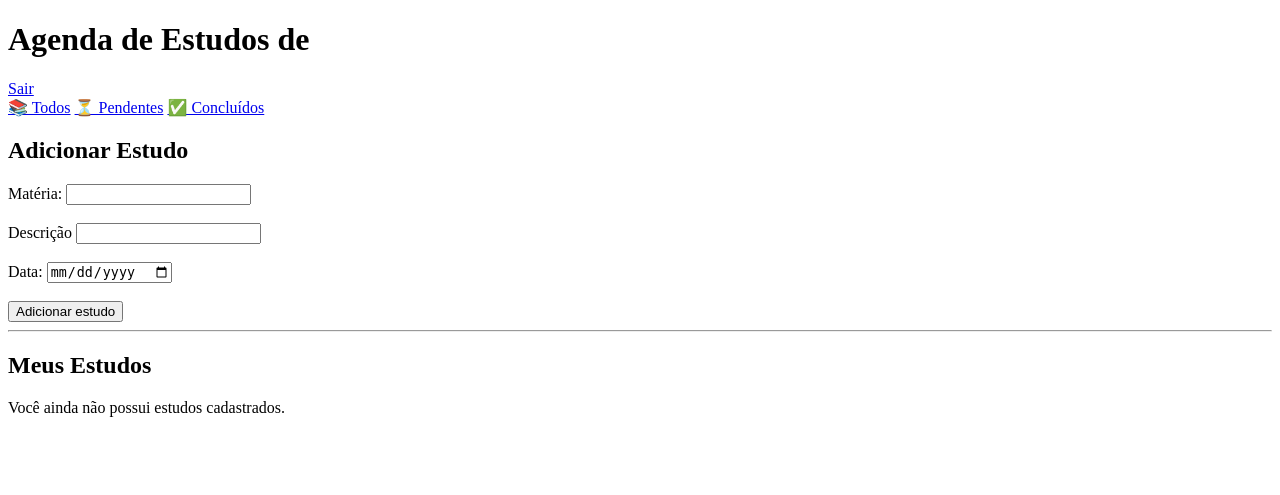
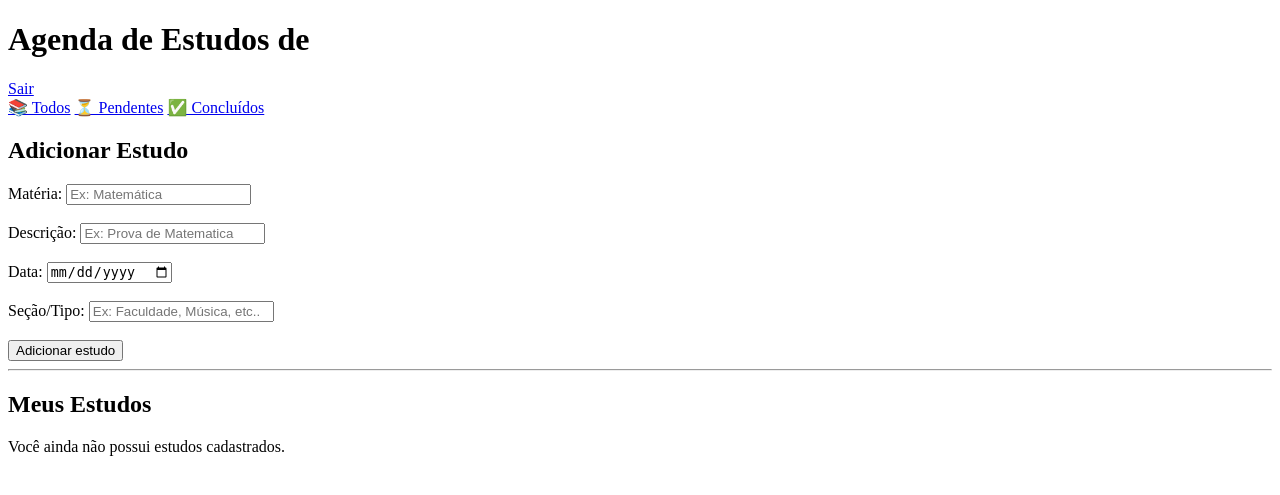
Before and after one commit to LaSouza389/Trabalho-de-Gerenciamento-de-Estudos, a Flask app: page /agenda in a window 1280 px wide. Shown: the top 495 px of the page. Run offline with Flask 3, Linux system fonts and the light colour scheme; the visitor is signed in with stand-in values (Sample User, id 1).

Commit message:
Adiciona secoes aos estudos

```diff
--- a/agenda-estudos/Static/js/style.css
+++ b/agenda-estudos/Static/js/style.css
@@ -0,0 +1,4 @@
+input {
+    width: 220px;
+    padding: 10px;
+}
--- a/agenda-estudos/app.py
+++ b/agenda-estudos/app.py
@@ -31,6 +31,7 @@ class Estudo(db.Model):
     data = db.Column(db.String(20))
     concluido = db.Column(db.Boolean, default=False)
     usuario_id = db.Column(db.Integer, nullable=True)
+    secao = db.Column(db.String(100), nullable=False)
 
 
 @app.route("/cadastro", methods = ["GET" , "POST"])
@@ -169,17 +170,22 @@ def adicionar_estudo():
     materia = request.form["materia"]
     descricao = request.form["descricao"]
     data = request.form.get("data")
+    secao = request.form["secao"]
 
+    # Se n existir a data
     if not data:
         data = "Sem data final"
 
     usuario_id = session["usuario_id"]
 
+    #
     estudo = Estudo(
         materia=materia,
         descricao=descricao,
         data=data,
-        usuario_id=usuario_id
+        usuario_id=usuario_id,
+        secao=secao
+
     )
 
     db.session.add(estudo)
@@ -230,11 +236,11 @@ def excluir_estudo(id):
     return redirect(url_for("agenda"))
 
 
-# CRIANDO O BANCO DE DADOS
+# Criando o DB
 with app.app_context():
     db.create_all()
 
-# EXECUTA TUDO
+# Executa td
 print(app.url_map)
 if __name__ == "__main__":
-   app.run(host="0.0.0.0", port=5000, debug=True) # TIVE Q ESCREVER MANUALMENTE PQ TAVA DANDO BUGS
+   app.run(host="0.0.0.0", port=5000, debug=True)
--- a/agenda-estudos/templates/agenda.html
+++ b/agenda-estudos/templates/agenda.html
@@ -20,17 +20,33 @@
 
     <form action= "/adicionar_estudo" method= "POST">
         <label for="materia"> Matéria: </label>
-        <input type="text" id="materia" name="materia" required>
+        <input type="text"
+                    id="materia"
+                    name="materia"
+                    placeholder="Ex: Matemática" required>
 
         <br><br>
 
-        <label for="descricao"> Descrição </label>
-        <input type ="text" id="descricao" name="descricao">
+        <label for="descricao"> Descrição: </label>
+        <input type ="text"
+               id="descricao"
+               name="descricao"
+               placeholder="Ex: Prova de Matematica">
 
         <br><br>
 
         <label for="data"> Data: </label>
-        <input type="date" id="data" name="data">
+        <input type="date"
+               id="data"
+               name="data">
+
+        <br><br>
+
+        <label for="secao"> Seção/Tipo: </label>
+        <input type="text"
+               id="secao"
+               name="secao"
+               placeholder="Ex: Faculdade, Música, etc.." required>
 
         <br><br>
 
```
